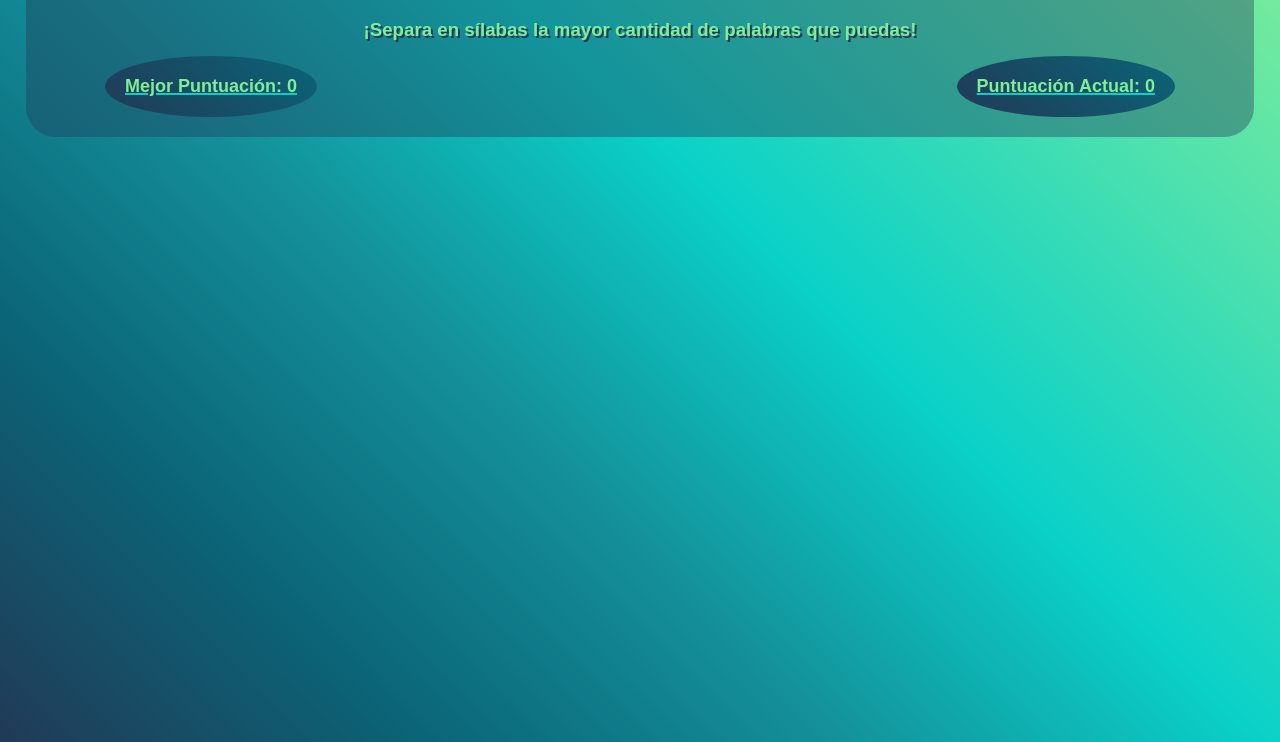
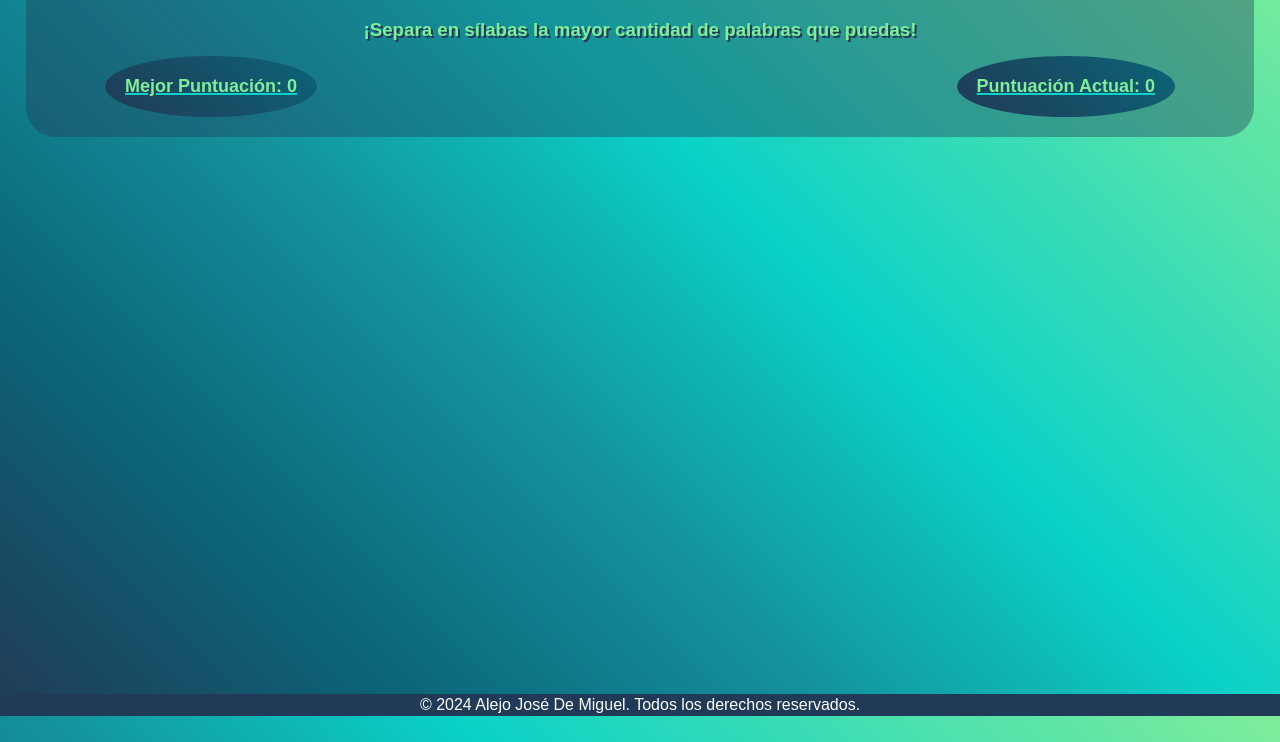
Before and after one commit to AlejoDM/juego-separar-silabas, a plain HTML site: page index.html in a window 1280 px wide. Shown: the part 84-826 px from the top of the page. Drawn offline with Linux system fonts and the light colour scheme; no server answers.

Commit message:
Estilos y pié de página copyright.

```diff
--- a/index.html
+++ b/index.html
@@ -6,6 +6,7 @@
     <title>Juego de Sílabas</title>
     <link rel="stylesheet" href="style/estilo.css">
     <link rel="stylesheet" href="style/fondo.css">
+    <link rel="stylesheet" href="style/contenedores.css">
 </head>
 
 <header>
@@ -21,4 +22,9 @@
     <div id="contenedor"></div>
     <script src="lógica.js" defer></script>
 </body>
+
+<footer>
+    <p>&copy; 2024 Alejo José De Miguel. Todos los derechos reservados.</p>
+</footer>
+
 </html>
--- a/style/estilo.css
+++ b/style/estilo.css
@@ -2,6 +2,26 @@ body {
     font-family: Arial, sans-serif;
     text-align: center;
     margin: 0;
+    min-height: 100vh;
+}
+
+
+html {
+    height: 100%;
+    margin: 0;
+}
+
+
+footer {
+    background: rgb(33, 58, 87, 1);
+    color: white;
+    text-align: center;
+    padding: 2px;
+    position: fixed;
+    bottom: 0;
+    left: 0;
+    text-align: center;
+    width: 100%;
 }
 
 .palabra-item {
```
Also changed, not shown: style/contenedores.css (added).
